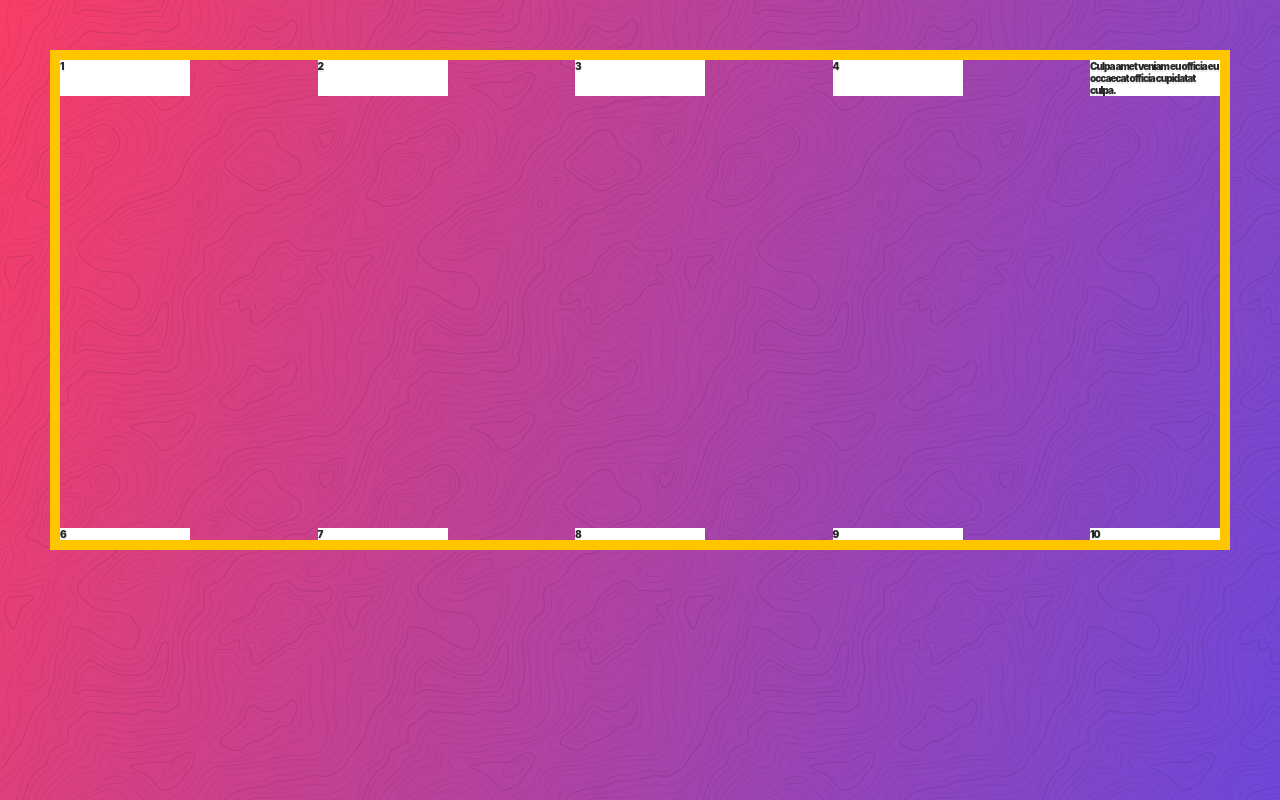
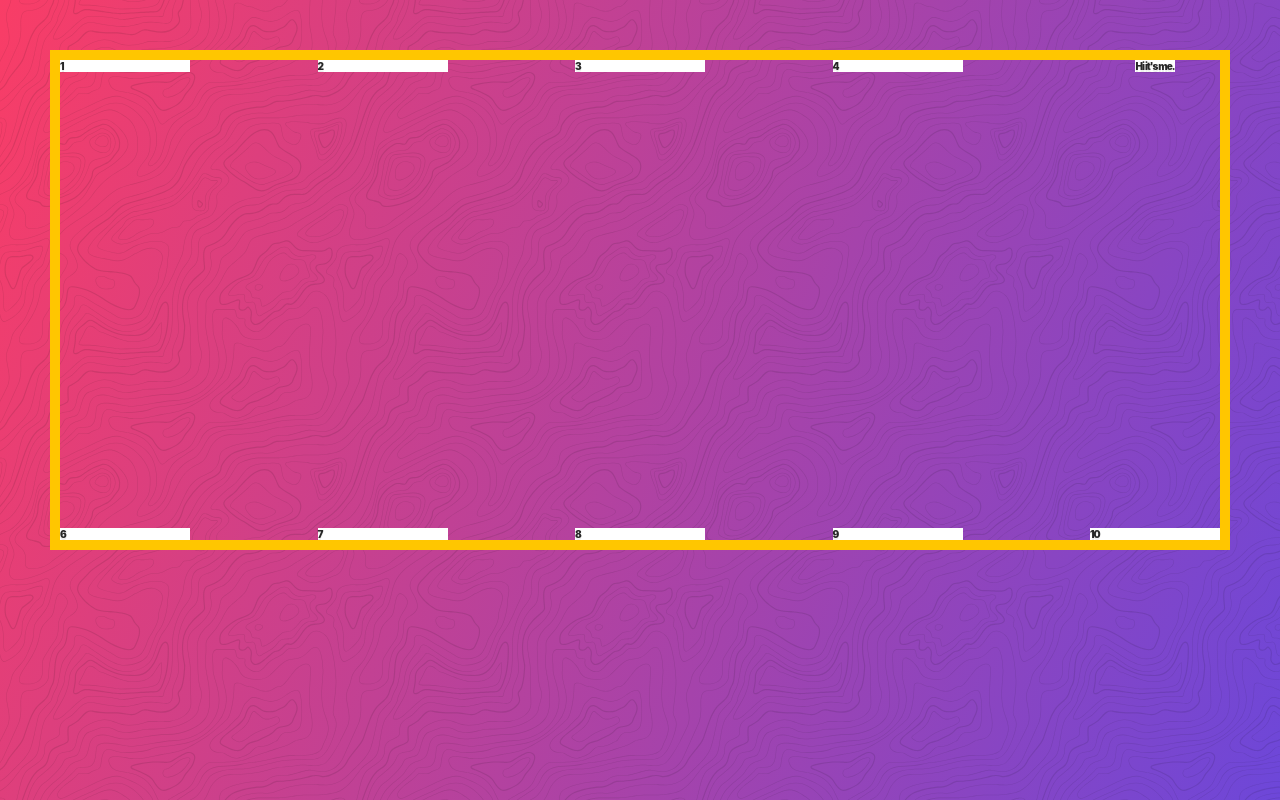
Before and after one commit to joshswl/css-grid, a website: page public/ch-4.html in a window 1280 px wide. Drawn offline with Linux system fonts and the light colour scheme.

Commit message:
align-self, justify-self

```diff
--- a/public/ch-4.html
+++ b/public/ch-4.html
@@ -14,7 +14,7 @@
     <div class="itm itm2">2</div>
     <div class="itm itm3">3</div>
     <div class="itm itm4">4</div>
-    <div class="itm itm5">Culpa amet veniam eu officia eu occaecat officia cupidatat culpa.</div>
+    <div class="itm itm5">Hi it's me.</div>
     <div class="itm itm6">6</div>
     <div class="itm itm7">7</div>
     <div class="itm itm8">8</div>
@@ -57,6 +57,11 @@
     .itm {
       background: white;
     }
+
+    .itm5 {
+      justify-self: center;
+      align-self: center;
+    }
   </style>
 </body>
 
```
